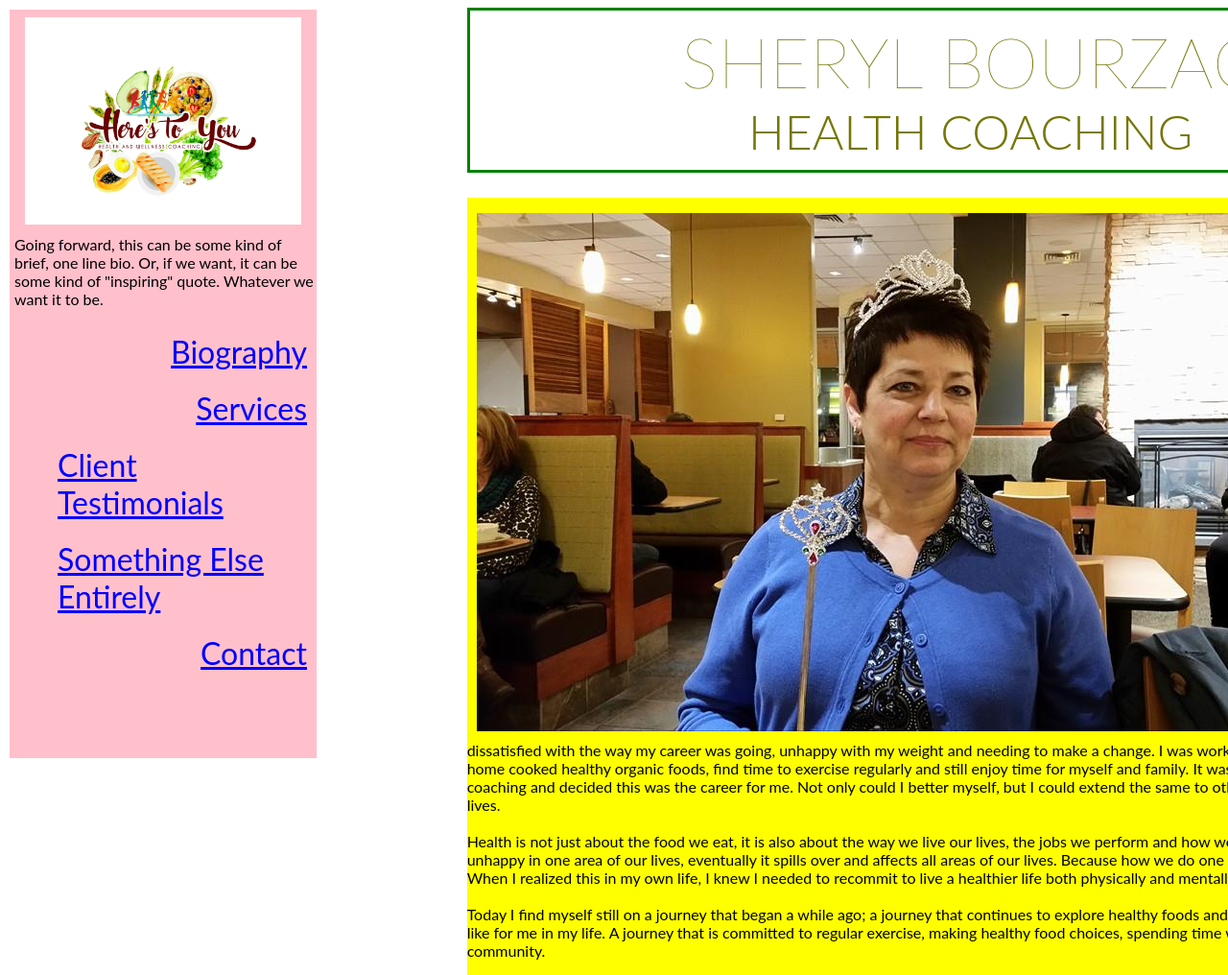
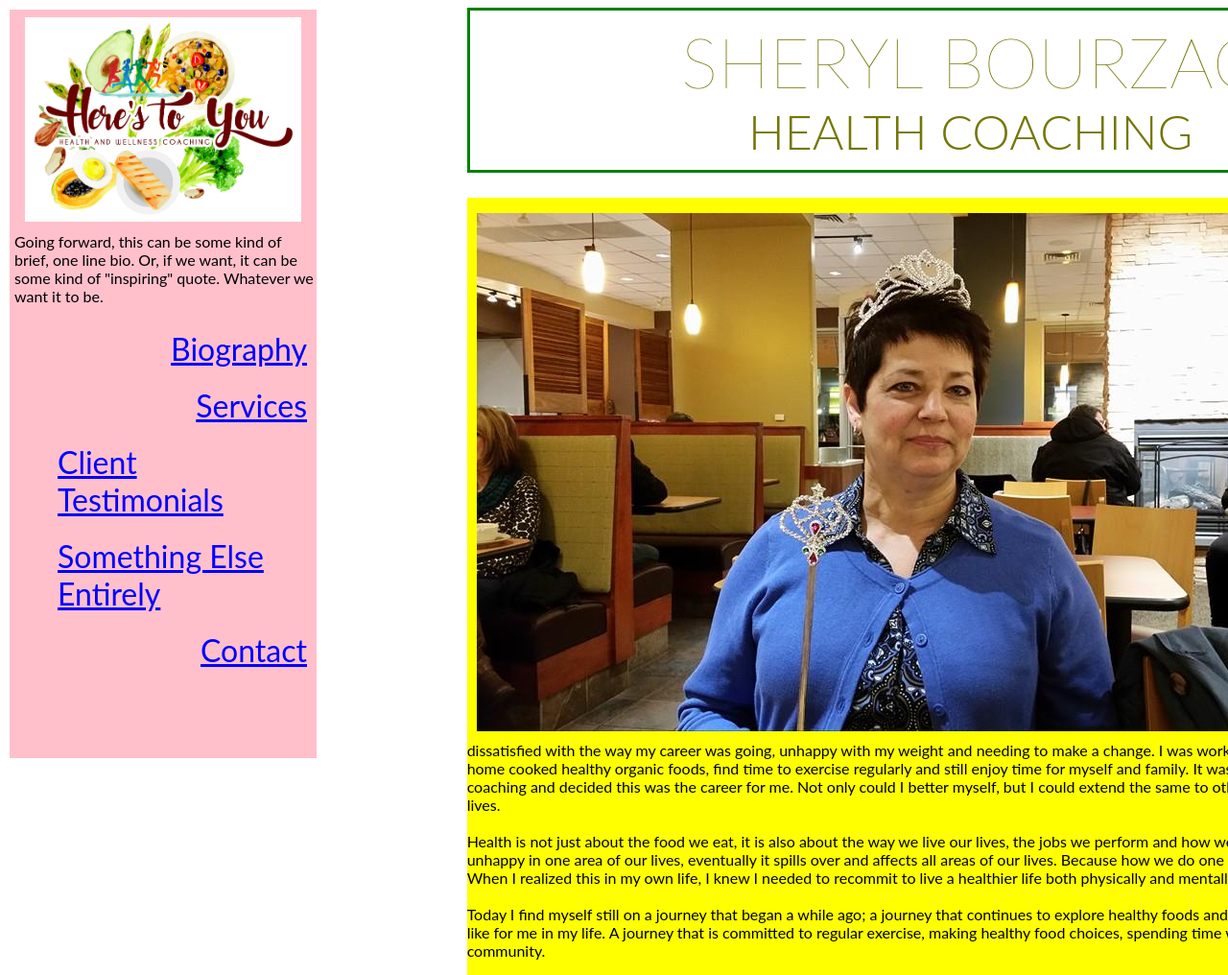
Before and after one commit to mbourzac/herestoyou, a plain HTML site: page bio.html in a window 1280 px wide. Shown: the top 1016 px of the page at 96% size. Drawn offline with Linux system fonts and the light colour scheme.

Commit message:
Update bio.html

```diff
--- a/bio.html
+++ b/bio.html
@@ -14,7 +14,7 @@
     <div class="sub_grid">
 
       <div class="left_sidebar">
-        <img src="images/My business logo.jpg">
+        <img src="images/business_logo.jpg">
         <p>Going forward, this can be some kind of brief, one line bio. Or, if
         we want, it can be some kind of "inspiring" quote. Whatever we want
         it to be.</p>
```
